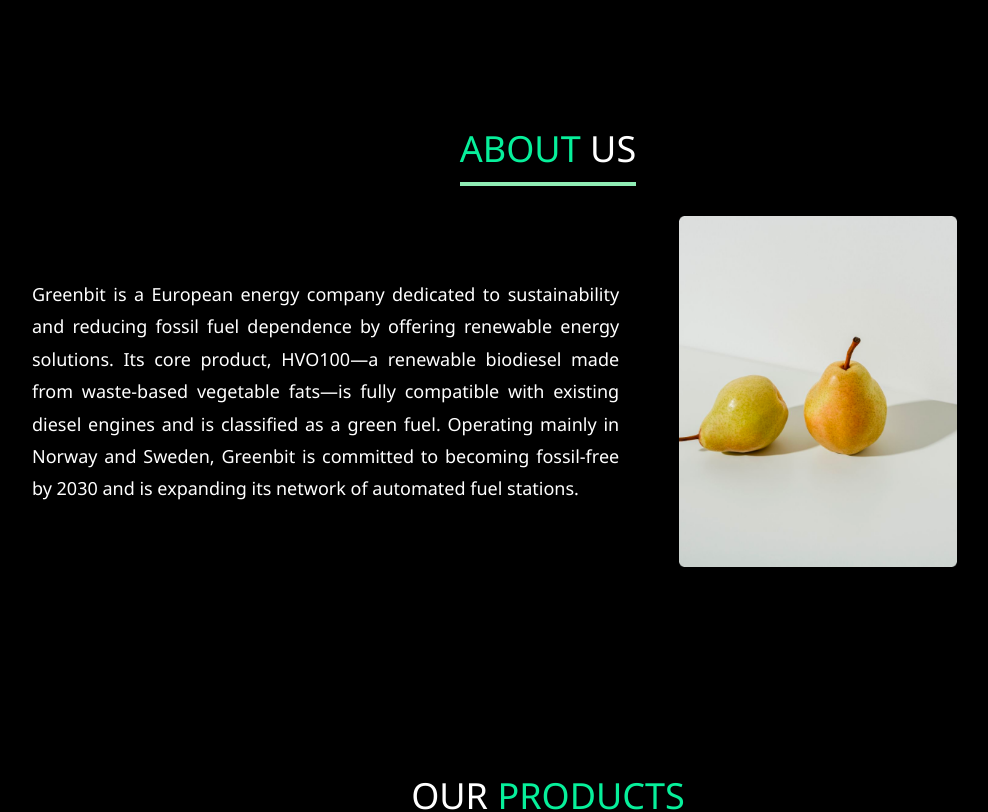
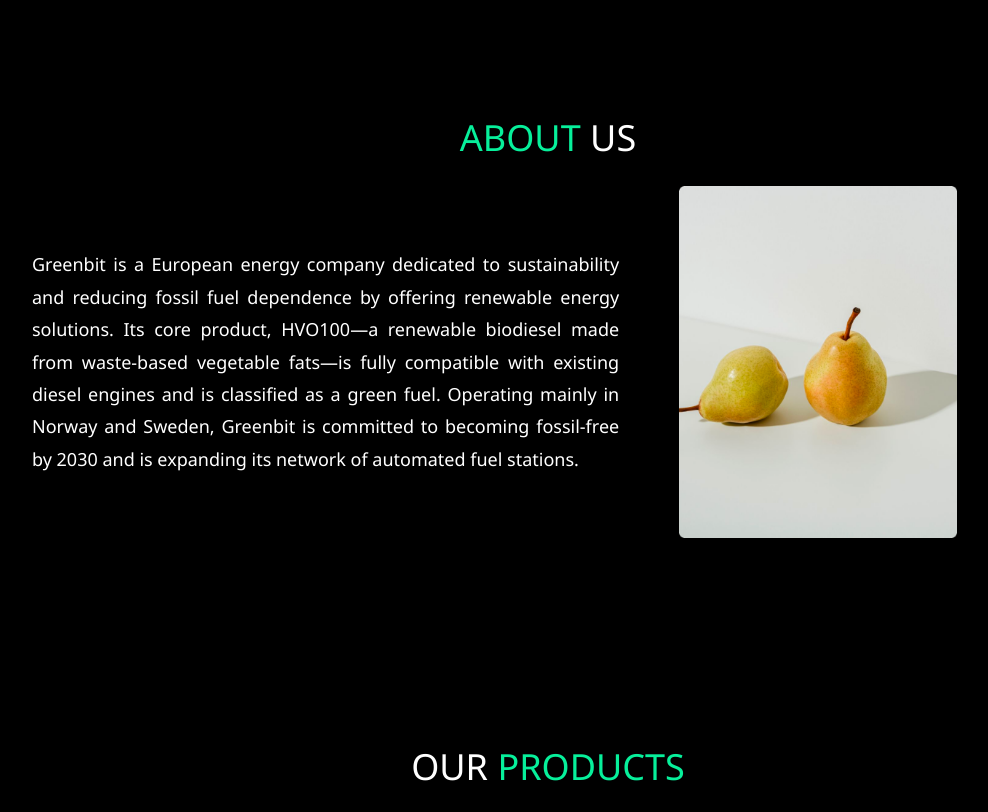
Before and after one commit to jainMaurya/volytix, a React (Create React App) app in the folder greenbit-website/: page / in a window 1280 px wide. Shown: the part 780-1592 px from the top of the page, without its empty margins (92-1080 px from the left). Built offline with nearby package versions, Linux system fonts and the light colour scheme; a web font is replaced by a local one.

Commit message:
removed underline as instructed

```diff
--- a/greenbit-website/package.json
+++ b/greenbit-website/package.json
@@ -7,6 +7,7 @@
     "@testing-library/jest-dom": "^6.6.3",
     "@testing-library/react": "^16.3.0",
     "@testing-library/user-event": "^13.5.0",
+    "animate.css": "^4.1.1",
     "framer-motion": "^12.9.4",
     "react": "^19.1.0",
     "react-dom": "^19.1.0",
--- a/greenbit-website/src/App.css
+++ b/greenbit-website/src/App.css
@@ -1,14 +1,14 @@
 @import url('https://fonts.googleapis.com/css2?family=DM+Serif+Text&display=swap');
 
 :root {
-  --primary-color: #07F09B; /* Main green color */
-  --secondary-color: #07F09B; /* Darker green */
-  --dark-color: #000000;    /* Pure black */
-  --light-color: #FFFFFF;   /* Pure white */
-  --text-color: #FFFFFF;    /* White text by default */
-  --text-dark: #000000;     /* Black text for contrast */
-  --background-color: #000000; /* Black background */
-  --card-color: #121212;    /* Slightly lighter black for cards */
+  --primary-color: #07F09B;
+  --secondary-color: #07F09B;
+  --dark-color: #000000;
+  --light-color: #FFFFFF;
+  --text-color: #FFFFFF;
+  --text-dark: #000000;
+  --background-color: #000000;
+  --card-color: #121212;
 
 }
 
--- a/greenbit-website/src/components/About.jsx
+++ b/greenbit-website/src/components/About.jsx
@@ -1,4 +1,5 @@
 import { motion } from 'framer-motion';
+
 
 const About = () => {
   return (
@@ -10,12 +11,16 @@
           viewport={{ once: true }}
           transition={{ duration: 0.8 }}
         >
-          <div className='flex flex-row justify-center items-center'>
-          <h1 className='border-b-4 border-[#90EDB5] pb-1 inline-block items-center'>
-            <span className="text-green ">ABOUT</span>{" "}
-            <span className="text-white">US</span>
-          </h1>
-          </div>
+         <div className='flex flex-col justify-center items-center'>
+  <h1 className='pb-0 leading-none text-5xl'>
+    <span className="text-[#07F09B]">ABOUT</span>{" "}
+    <span className="text-white ">US</span>
+  </h1>
+</div>
+
+
+
+
           <div className='flex flex-col-reverse md:flex-row items-center'>
           <div className='m-0 pt-14  md:w-3/5 md:p-10 md:mr-5'>
           <p >
--- a/greenbit-website/src/components/Contact.jsx
+++ b/greenbit-website/src/components/Contact.jsx
@@ -11,7 +11,7 @@
           transition={{ duration: 0.8 }}
         >
           <div className='flex flex-row justify-center items-center'>
-            <h1 className='border-b-4 border-[#90EDB5] pb-1 inline-block items-center'>
+            <h1 >
               <span className="text-green">CONTACT</span>{" "}
               <span className="text-white">US</span>
             </h1>
--- a/greenbit-website/src/components/Products.jsx
+++ b/greenbit-website/src/components/Products.jsx
@@ -11,7 +11,7 @@
           transition={{ duration: 0.8 }}
         >
           <div className='text-center'>
-            <h1 className='border-b-4 border-[#90EDB5] pb-1 inline-block items-center'>
+            <h1 >
               <span className="text-white">OUR</span>{" "}
               <span className="text-green">PRODUCTS</span>
             </h1>
```
Also changed, not shown: 1 other file (tests, documents, lock files or other folders).
